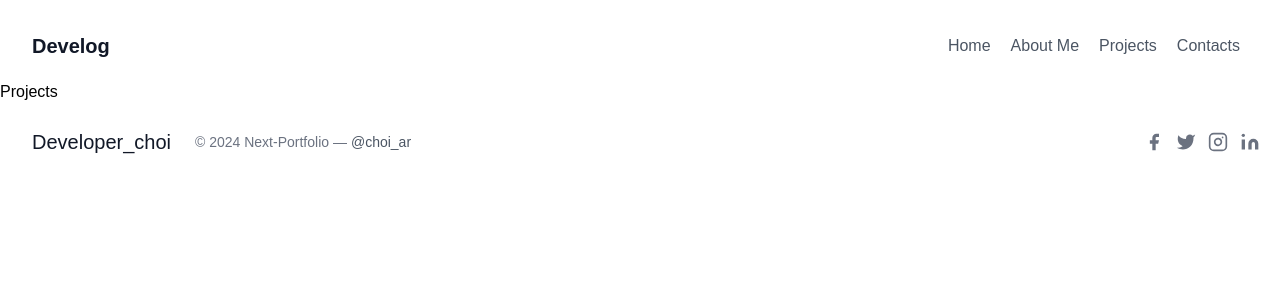
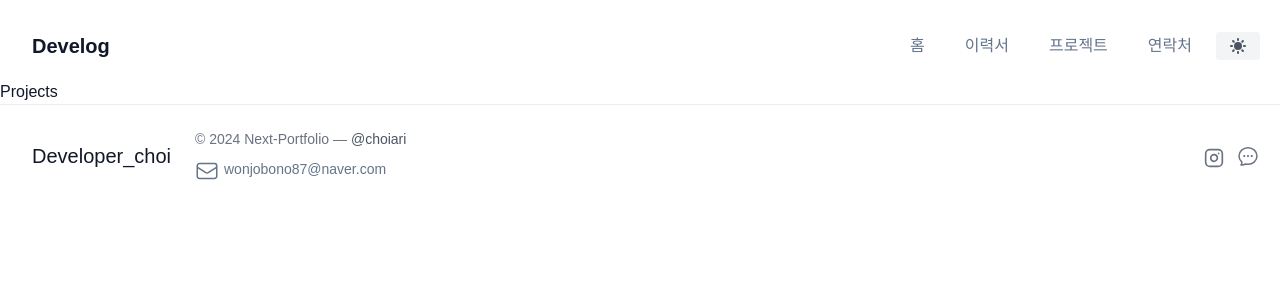
Before and after one commit to superbono/next_portfolio_ar, a Next.js app: page /projects in a window 1280 px wide. Shown: the top 300 px of the page. Built offline with nearby package versions, Linux system fonts and the light colour scheme.

Commit message:
08. tailwind-css기반 dark mode 적용

```diff
--- a/components/common/Footer.js
+++ b/components/common/Footer.js
@@ -1,9 +1,11 @@
 import Link from "next/link";
+import chatSrc from "../../public/icons/chat.png";
+import Image from "next/image";
 
 export default function Footer() {
   return (
     <>
-      <footer className="body-font">
+      <footer className="body-font" style={{ borderTop: "1px solid #ececec" }}>
         <div className="">
           <div className="container px-5 py-6 mx-auto flex items-center sm:flex-row flex-col">
             <Link href="/">
@@ -11,7 +13,6 @@ export default function Footer() {
                 <span className="ml-3 text-xl">Developer_choi</span>
               </a>
             </Link>
-
             <p className="text-sm text-gray-500 sm:ml-6 sm:mt-0 mt-4">
               © 2024 Next-Portfolio —
               <a
@@ -20,35 +21,42 @@ export default function Footer() {
                 className="text-gray-600 ml-1"
                 target="_blank"
               >
-                @choi_ar
+                @choiari
+              </a>
+              <br />
+              <a
+                style={{
+                  display: "flex",
+                  flexDirection: "row",
+                  gap: "5px",
+                  fontSize: "14px",
+                  marginTop: "10px",
+                }}
+              >
+                <svg
+                  xmlns="http://www.w3.org/2000/svg"
+                  fill="none"
+                  viewBox="0 0 24 24"
+                  strokeWidth="1.5"
+                  stroke="currentColor"
+                  className="w-6 h-6"
+                >
+                  <path
+                    strokeLinecap="round"
+                    strokeLinejoin="round"
+                    d="M21.75 6.75v10.5a2.25 2.25 0 0 1-2.25 2.25h-15a2.25 2.25 0 0 1-2.25-2.25V6.75m19.5 0A2.25 2.25 0 0 0 19.5 4.5h-15a2.25 2.25 0 0 0-2.25 2.25m19.5 0v.243a2.25 2.25 0 0 1-1.07 1.916l-7.5 4.615a2.25 2.25 0 0 1-2.36 0L3.32 8.91a2.25 2.25 0 0 1-1.07-1.916V6.75"
+                  />
+                </svg>
+                wonjobono87@naver.com
               </a>
             </p>
             <span className="inline-flex sm:ml-auto sm:mt-0 mt-4 justify-center sm:justify-start">
-              <a className="text-gray-500">
-                <svg
-                  fill="currentColor"
-                  strokeLinecap="round"
-                  strokeLinejoin="round"
-                  strokeWidth="2"
-                  className="w-5 h-5"
-                  viewBox="0 0 24 24"
-                >
-                  <path d="M18 2h-3a5 5 0 00-5 5v3H7v4h3v8h4v-8h3l1-4h-4V7a1 1 0 011-1h3z"></path>
-                </svg>
-              </a>
-              <a className="ml-3 text-gray-500">
-                <svg
-                  fill="currentColor"
-                  strokeLinecap="round"
-                  strokeLinejoin="round"
-                  strokeWidth="2"
-                  className="w-5 h-5"
-                  viewBox="0 0 24 24"
-                >
-                  <path d="M23 3a10.9 10.9 0 01-3.14 1.53 4.48 4.48 0 00-7.86 3v1A10.66 10.66 0 013 4s-4 9 5 13a11.64 11.64 0 01-7 2c9 5 20 0 20-11.5a4.5 4.5 0 00-.08-.83A7.72 7.72 0 0023 3z"></path>
-                </svg>
-              </a>
-              <a className="ml-3 text-gray-500">
+              <a
+                href="https://www.instagram.com/writing_r/?hl=ko"
+                className="ml-3 text-gray-500 mt-1"
+                target="_blank"
+                rel="noreferrer"
+              >
                 <svg
                   fill="none"
                   stroke="currentColor"
@@ -62,21 +70,25 @@ export default function Footer() {
                   <path d="M16 11.37A4 4 0 1112.63 8 4 4 0 0116 11.37zm1.5-4.87h.01"></path>
                 </svg>
               </a>
-              <a className="ml-3 text-gray-500">
+              <a
+                href="https://open.kakao.com/o/smARmplg"
+                className="ml-3 text-gray-500"
+                target="_blank"
+                rel="noreferrer"
+              >
                 <svg
-                  fill="currentColor"
+                  xmlns="http://www.w3.org/2000/svg"
+                  fill="none"
+                  viewBox="0 0 24 24"
+                  strokeWidth="1.5"
                   stroke="currentColor"
-                  strokeLinecap="round"
-                  strokeLinejoin="round"
-                  strokeWidth="0"
-                  className="w-5 h-5"
-                  viewBox="0 0 24 24"
+                  className="w-6 h-6"
                 >
                   <path
-                    stroke="none"
-                    d="M16 8a6 6 0 016 6v7h-4v-7a2 2 0 00-2-2 2 2 0 00-2 2v7h-4v-7a6 6 0 016-6zM2 9h4v12H2z"
-                  ></path>
-                  <circle cx="4" cy="4" r="2" stroke="none"></circle>
+                    strokeLinecap="round"
+                    strokeLinejoin="round"
+                    d="M8.625 12a.375.375 0 1 1-.75 0 .375.375 0 0 1 .75 0Zm0 0H8.25m4.125 0a.375.375 0 1 1-.75 0 .375.375 0 0 1 .75 0Zm0 0H12m4.125 0a.375.375 0 1 1-.75 0 .375.375 0 0 1 .75 0Zm0 0h-.375M21 12c0 4.556-4.03 8.25-9 8.25a9.764 9.764 0 0 1-2.555-.337A5.972 5.972 0 0 1 5.41 20.97a5.969 5.969 0 0 1-.474-.065 4.48 4.48 0 0 0 .978-2.025c.09-.457-.133-.901-.467-1.226C3.93 16.178 3 14.189 3 12c0-4.556 4.03-8.25 9-8.25s9 3.694 9 8.25Z"
+                  />
                 </svg>
               </a>
             </span>
--- a/components/common/Header.js
+++ b/components/common/Header.js
@@ -1,9 +1,13 @@
+import Link from "next/link";
+import DarkModeToggle from "./dark-mode-toggle";
+
 export default function Header() {
   return (
     <header className="text-gray-600 body-font mt-3">
       <div className="container mx-auto flex flex-wrap p-5 flex-col md:flex-row items-center">
-        <a className="flex title-font font-medium items-center text-gray-900 mb-4 md:mb-0">
-          {/* <svg
+        <Link href="/">
+          <a className="flex title-font font-medium items-center text-gray-900 mb-4 md:mb-0">
+            {/* <svg
             xmlns="http://www.w3.org/2000/svg"
             fill="none"
             stroke="currentColor"
@@ -16,28 +20,34 @@ export default function Header() {
           >
             <path d="M12 2L2 7l10 5 10-5-10-5zM2 17l10 5 10-5M2 12l10 5 10-5"></path>
           </svg> */}
-          <span className="ml-3 text-xl font-bold">Develog</span>
-        </a>
+            <span className="ml-3 text-xl font-bold">Develog</span>
+          </a>
+        </Link>
         <nav className="md:ml-auto flex flex-wrap items-center text-base justify-center">
-          <a className="mr-5 hover:text-gray-900">Home</a>
-          <a className="mr-5 hover:text-gray-900">About Me</a>
-          <a className="mr-5 hover:text-gray-900">Projects</a>
-          <a className="mr-5 hover:text-gray-900">Contacts</a>
+          <Link href="/">
+            <a className="mr-10 hover:text-gray-900">홈</a>
+          </Link>
+          <a
+            href="https://forest-ermine-7eb.notion.site/R-E-S-U-M-E-10649d7b7623429f9eb03c1a6088c99e"
+            target="_blank"
+            className="mr-10 hover:text-gray-900"
+            rel="noreferrer"
+          >
+            이력서
+          </a>
+          <Link href="/projects">
+            <a className="mr-10 hover:text-gray-900">프로젝트</a>
+          </Link>
+          <a
+            href="https://open.kakao.com/o/smARmplg"
+            target="_blank"
+            className="mr-6 hover:text-gray-900"
+            rel="noreferrer"
+          >
+            연락처
+          </a>
         </nav>
-        {/* <button className="inline-flex items-center bg-gray-100 border-0 py-1 px-3 focus:outline-none hover:bg-gray-200 rounded text-base mt-4 md:mt-0">
-          Button
-          <svg
-            fill="none"
-            stroke="currentColor"
-            strokeLinecap="round"
-            strokeLinejoin="round"
-            strokeWidth="2"
-            className="w-4 h-4 ml-1"
-            viewBox="0 0 24 24"
-          >
-            <path d="M5 12h14M12 5l7 7-7 7"></path>
-          </svg>
-        </button> */}
+        <DarkModeToggle />
       </div>
     </header>
   );
--- /dev/null
+++ b/components/common/dark-mode-toggle.js
@@ -0,0 +1,53 @@
+import React from "react";
+import { useTheme } from "next-themes";
+
+export default function DarkModeToggle() {
+  // theme : 현재 값 가져오기 getter
+  // setTheme : 현재 값 바꾸기 setter
+  const { theme, setTheme } = useTheme();
+
+  return (
+    <>
+      <button
+        className="
+               inline-flex items-center
+               border-0 py-1 px-3 rounded text-base mt-4 md:mt-0
+                focus:outline-none
+                bg-gray-100
+                hover:bg-gray-50
+                hover:text-orange-500
+                dark:bg-slate-700
+                dark:text-slate-400
+                dark:hover:bg-slate-800
+                dark:hover:text-yellow-300
+                "
+        type="button"
+        onClick={() => setTheme(theme === "dark" ? "light" : "dark")}
+      >
+        {/* 라이트 모드 */}
+        <svg
+          xmlns="http://www.w3.org/2000/svg"
+          className="visible dark:invisible dark:h-0 dark:w-0 h-5 w-5"
+          viewBox="0 0 20 20"
+          fill="currentColor"
+        >
+          <path
+            fillRule="evenodd"
+            d="M10 2a1 1 0 011 1v1a1 1 0 11-2 0V3a1 1 0 011-1zm4 8a4 4 0 11-8 0 4 4 0 018 0zm-.464 4.95l.707.707a1 1 0 001.414-1.414l-.707-.707a1 1 0 00-1.414 1.414zm2.12-10.607a1 1 0 010 1.414l-.706.707a1 1 0 11-1.414-1.414l.707-.707a1 1 0 011.414 0zM17 11a1 1 0 100-2h-1a1 1 0 100 2h1zm-7 4a1 1 0 011 1v1a1 1 0 11-2 0v-1a1 1 0 011-1zM5.05 6.464A1 1 0 106.465 5.05l-.708-.707a1 1 0 00-1.414 1.414l.707.707zm1.414 8.486l-.707.707a1 1 0 01-1.414-1.414l.707-.707a1 1 0 011.414 1.414zM4 11a1 1 0 100-2H3a1 1 0 000 2h1z"
+            clipRule="evenodd"
+          />
+        </svg>
+
+        {/* 다크모드 */}
+        <svg
+          xmlns="http://www.w3.org/2000/svg"
+          className="visible dark:visible dark:h-5 dark:w-5 h-0 w-0"
+          viewBox="0 0 20 20"
+          fill="currentColor"
+        >
+          <path d="M17.293 13.293A8 8 0 016.707 2.707a8.001 8.001 0 1010.586 10.586z" />
+        </svg>
+      </button>
+    </>
+  );
+}
--- a/components/layout.js
+++ b/components/layout.js
@@ -1,5 +1,5 @@
-import Footer from "./common/Footer";
-import Header from "./common/Header";
+import Footer from "./common/footer";
+import Header from "./common/header";
 
 export default function Layout({ children }) {
   return (
--- a/pages/_app.js
+++ b/pages/_app.js
@@ -1,7 +1,12 @@
 import "../styles/globals.css";
+import { ThemeProvider } from "next-themes";
 
 function MyApp({ Component, pageProps }) {
-  return <Component {...pageProps} />;
+  return (
+    <ThemeProvider attribute="class">
+      <Component {...pageProps} />
+    </ThemeProvider>
+  );
 }
 
 export default MyApp;
--- a/pages/about.js
+++ /dev/null
@@ -1,11 +0,0 @@
-import DefaultLayout from "../components/layout";
-
-export default function About() {
-  return (
-    <DefaultLayout>
-      <main>
-        <h2 className="text-3xl font-bold underline">About</h2>
-      </main>
-    </DefaultLayout>
-  );
-}
--- a/pages/projects.js
+++ b/pages/projects.js
@@ -1,8 +1,17 @@
+import Head from "next/head";
 import DefaultLayout from "../components/layout";
 
 export default function Project() {
   return (
     <DefaultLayout>
+      <Head>
+        <title>PROJECT DETAIL</title>
+        <meta
+          name="Project Detail Page"
+          content="포트폴리오 프로젝트 페이지입니다."
+        />
+        <link rel="icon" href="/favicon.ico" />
+      </Head>
       <main>
         <h2>Projects</h2>
       </main>
--- a/styles/globals.css
+++ b/styles/globals.css
@@ -10,7 +10,7 @@
   }
 }
 
-/* .bg-primary {
+.bg-primary {
   @apply bg-white dark:bg-slate-800;
 }
 
@@ -39,14 +39,13 @@ h6 {
 }
 
 footer {
-  @apply text-gray-600 dark:text-white
-    bg-gray-100 dark:bg-slate-600/20;
+  @apply text-gray-600 dark:text-white;
 }
 
 a {
-  @apply text-slate-500 hover:text-slate-700 dark:text-slate-400 dark:hover:text-slate-50;
+  @apply text-slate-500 hover:text-slate-700 dark:text-slate-300 dark:hover:text-slate-50;
 }
 
 p {
   @apply text-slate-500 dark:text-slate-400;
-} */
+}
```
Also changed, not shown: components/home/mainSection00.js (+1 -12 lines), components/home/mainSection01.js (+6 -3 lines), pages/index.js (+11 -7 lines), public/icons/chat.png (added).
